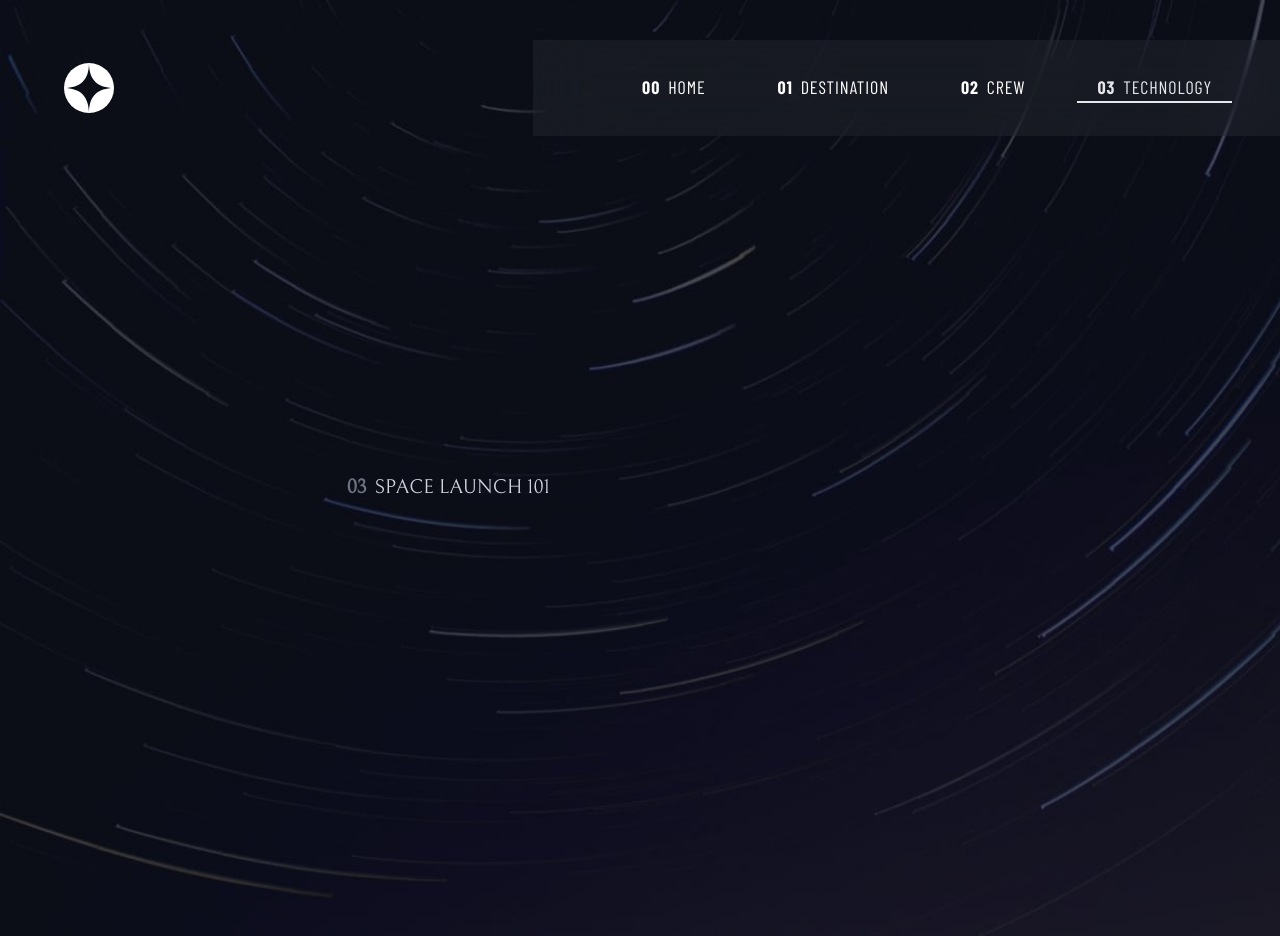
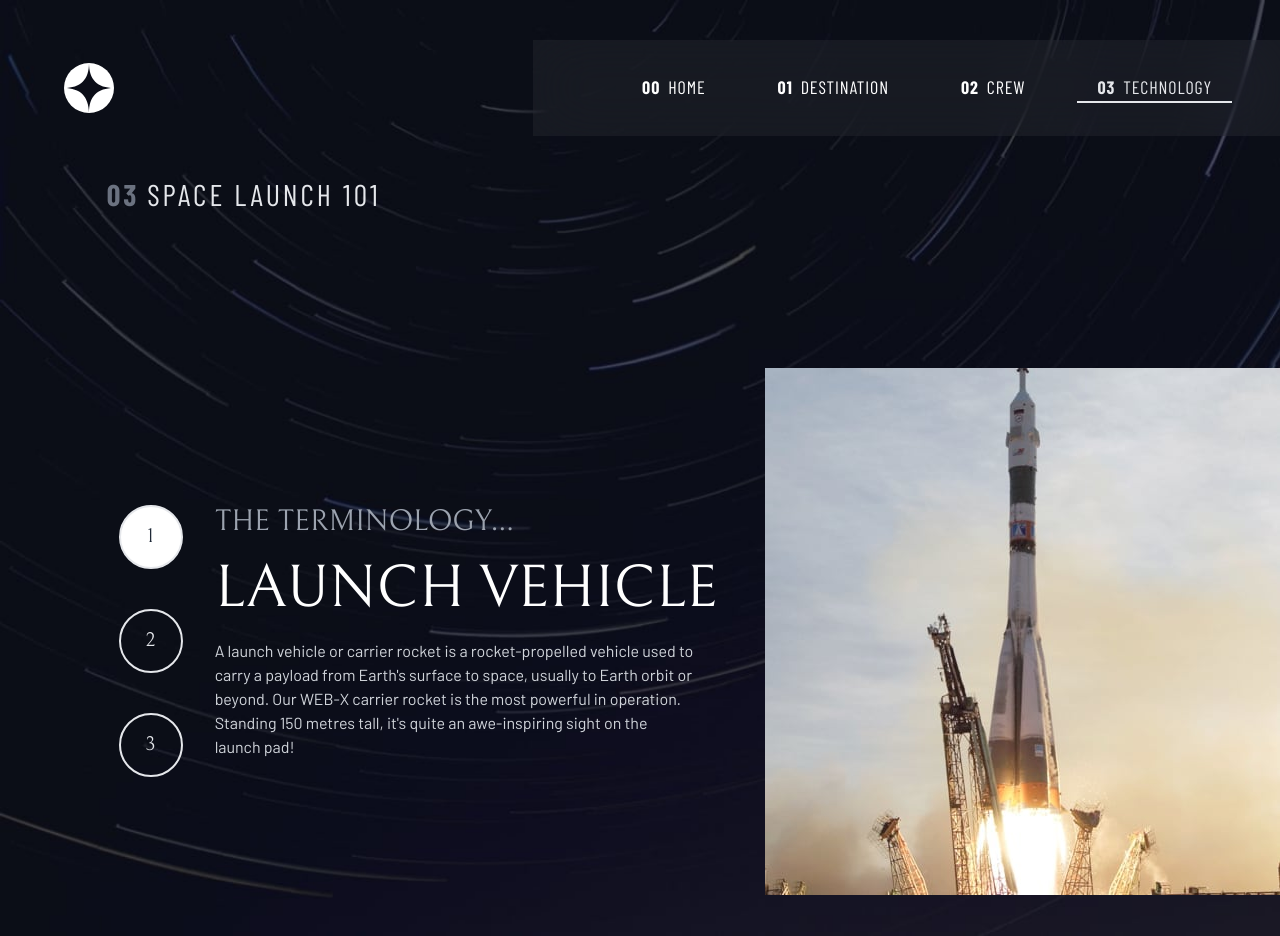
Before and after one commit to thayanemenezes/space-time-app, a Next.js app: page /technology in a window 1280 px wide. Built offline with nearby package versions, Linux system fonts and the light colour scheme; a web font is replaced by a local one; what tailwindcss-animated would draw is missing.

Commit message:
feat: page technology

```diff
--- a/app/components/Tabs/index.tsx
+++ b/app/components/Tabs/index.tsx
@@ -1,8 +1,6 @@
 "use client";
 
-import React, { useState } from "react";
-
-type TabKey = "MOON" | "MARS" | "EUROPA" | "TITAN";
+import React from "react";
 
 interface DestinationTabsProps {
   activeTab: string;
--- a/app/crew/page.tsx
+++ b/app/crew/page.tsx
@@ -47,7 +47,7 @@ export default function Crew() {
   return (
     <div className="flex content-center lg:justify-center justify-evenly h-screen lg:items-start items-center w-11/12 m-auto lg:flex-row sm:flex-col flex-col mt-8">
       <div className="lg:w-1/2 md:w-10/12 lg:text-left text-center">
-        <h6 className="font-normal text-3xl lg:mb-28 md:mt-4 mb-16 tracking-widest">
+        <h6 className="font-normal text-2xl lg:text-3xl lg:mb-28 md:mt-4 mb-16 tracking-widest">
           <span className="font-title mr-2 text-gray-500">02</span>
           <span className="font-sans_serif mr-2 text-gray-200">
             MEET YOUR CREW
--- a/app/destination/page.tsx
+++ b/app/destination/page.tsx
@@ -24,7 +24,7 @@ export default function Destination() {
   return (
     <div className=" flex content-center lg:justify-around justify-evenly h-screen items-center w-11/12 m-auto lg:flex-row sm:flex-col flex-col">
       <div className="lg:w-1/2 md:w-10/12 lg:text-left text-center">
-        <h6 className="font-normal text-3xl lg:mb-28 mt-4 mb-16 tracking-widest">
+        <h6 className="font-normal text-2xl lg:text-3xl lg:mb-28 mt-4 mb-16 tracking-widest">
           <span className="font-title mr-2 text-gray-500 ">01</span>
           <span className="font-sans_serif mr-2 text-gray-200">
             PICK YOUR DESTINATION
--- a/app/technology/layout.tsx
+++ b/app/technology/layout.tsx
@@ -22,7 +22,7 @@ export default function TechnologyLayout({
       className={`h-full w-full bg-technology-tablet lg:bg-technology-desktop md:bg-technology-tablet bg-no-repeat bg-cover ${barlow_condensed.className}`}
     >
       <NavBar />
-      <div className={`h-full ${bellefeir.className}`}>{children}</div>
+      <div className={`h-full relative ${bellefeir.className}`}>{children}</div>
     </section>
   );
 }
--- a/app/technology/page.tsx
+++ b/app/technology/page.tsx
@@ -1,24 +1,60 @@
 "use client";
 
+import Image from "next/image";
 import React, { useState } from "react";
+import { technologyData } from "../utils/pagesData";
 
 export default function Technology() {
-  const [activeTab, setActiveTab] = useState("MOON");
-
-  const tabContent: Record<string, { image: string }> = {
-    MOON: { image: "/assets/destination/image-moon.png" },
-    MARS: { image: "/assets/destination/image-mars.png" },
-    EUROPA: { image: "/assets/destination/image-europa.png" },
-    TITAN: { image: "/assets/destination/image-titan.png" },
-  };
+  const [activeTab, setActiveTab] = useState(0);
 
   return (
-    <div className="flex content-center lg:justify-around  justify-evenly h-screen items-center w-11/12 m-auto lg:flex-row sm:flex-col flex-col">
-      <div className="lg:w-1/2 md:w-10/12 lg:text-left text-center">
-        <h6 className="font-serif text-xl text-gray-300 lg:mb-28 mb-4 md:mt-4">
-          <span className="font-extrabold mr-2 text-gray-500">03</span>SPACE
-          LAUNCH 101
+    <div className="lg:w-10/12 m-auto lg:h-screen flex flex-col">
+      <div className="lg:w-1/2 md:w-10/12 w-full lg:text-left text-center">
+        <h6 className="font-normal text-2xl lg:text-3xl lg:mb-28 mb-10 mt-10 tracking-widest">
+          <span className="font-title mr-2 text-gray-500">03</span>
+          <span className="font-sans_serif mr-2 text-gray-200">
+            SPACE LAUNCH 101
+          </span>
         </h6>
+      </div>
+      <div className="flex content-center lg:justify-around justify-evenly h-auto items-center lg:w-full m-auto lg:flex-row flex-col">
+        <div className="lg:order-3 lg:absolute lg:right-0">
+          <Image
+            src={technologyData[activeTab].image}
+            alt="launch landscape"
+            width={400}
+            height={400}
+            className="w-full h-auto object-cover object-bottom"
+          />
+        </div>
+        <div className="flex justify-center mt-5 flex-row lg:flex-col">
+          {technologyData.map((value, index) => (
+            <div className="flex justify-center flex-col lg:flex-row">
+              <button
+                key={index}
+                onClick={() => setActiveTab(index)}
+                className={`border-gray-200 border-solid border-2 text-xl text-gray-200 rounded-full h-12 w-12 lg:w-16 lg:h-16 mx-3 lg:my-5 ${
+                  activeTab === index
+                    ? "bg-white text-gray-800"
+                    : "bg-transparent"
+                }`}
+              >
+                {value.id}
+              </button>
+            </div>
+          ))}
+        </div>
+        <div className="py-8 text-center lg:text-left ml-5">
+          <h3 className="text-gray-400 mb-5 text-2xl lg:text-3xl">
+            THE TERMINOLOGY...
+          </h3>
+          <h2 className="my-3 text-2xl lg:text-6xl">
+            {technologyData[activeTab].title}
+          </h2>
+          <p className="text-gray-300 font-text w-10/12 text-base m-auto lg:m-0 lg:w-1/2 lg:mt-5">
+            {technologyData[activeTab].description}
+          </p>
+        </div>
       </div>
     </div>
   );
--- /dev/null
+++ b/app/utils/pagesData.tsx
@@ -0,0 +1,23 @@
+export const technologyData = [
+  {
+    id: 1,
+    title: "LAUNCH VEHICLE",
+    description:
+      "A launch vehicle or carrier rocket is a rocket-propelled vehicle used to carry a payload from Earth's surface to space, usually to Earth orbit or beyond. Our WEB-X carrier rocket is the most powerful in operation. Standing 150 metres tall, it's quite an awe-inspiring sight on the launch pad!",
+    image: "/assets/technology/image-launch-vehicle-portrait.jpg",
+  },
+  {
+    id: 2,
+    title: "SPACEPORT",
+    description:
+      "A spaceport or cosmodrome is a site for launching (or receiving) spacecraft, by analogy to the seaport for ships or airport for aircraft. Based in the famous Cape Canaveral, our spaceport is ideally situated to take advantage of the Earth’s rotation for launch.",
+    image: "/assets/technology/image-spaceport-portrait.jpg",
+  },
+  {
+    id: 3,
+    title: "SPACE CAPSULE",
+    description:
+      "A space capsule is an often-crewed spacecraft that uses a blunt-body reentry capsule to reenter the Earth's atmosphere without wings. Our capsule is where you'll spend your time during the flight. It includes a space gym, cinema, and plenty of other activities to keep you entertained.",
+    image: "/assets/technology/image-space-capsule-portrait.jpg",
+  },
+];
```
